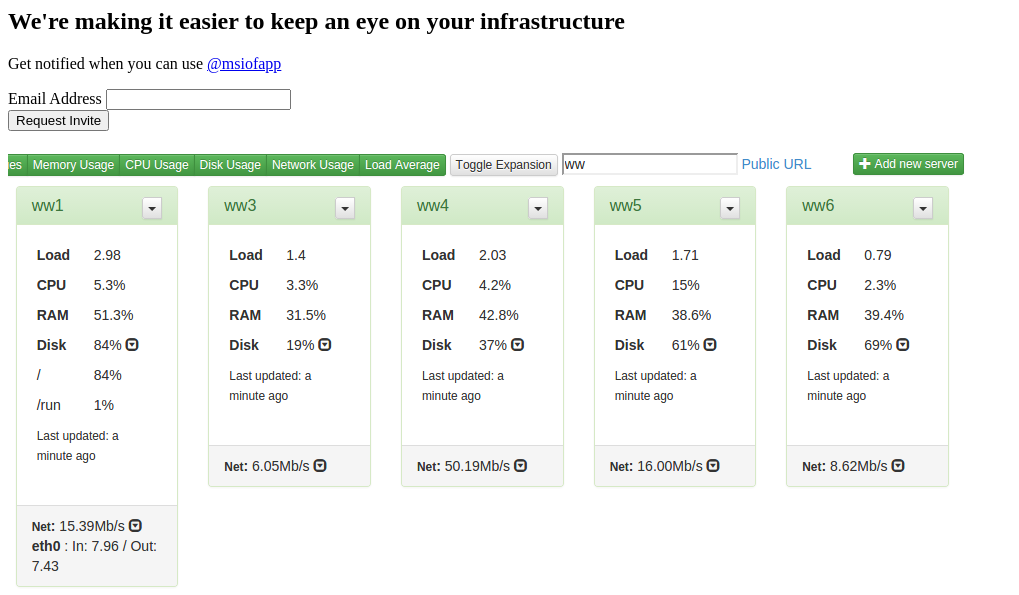
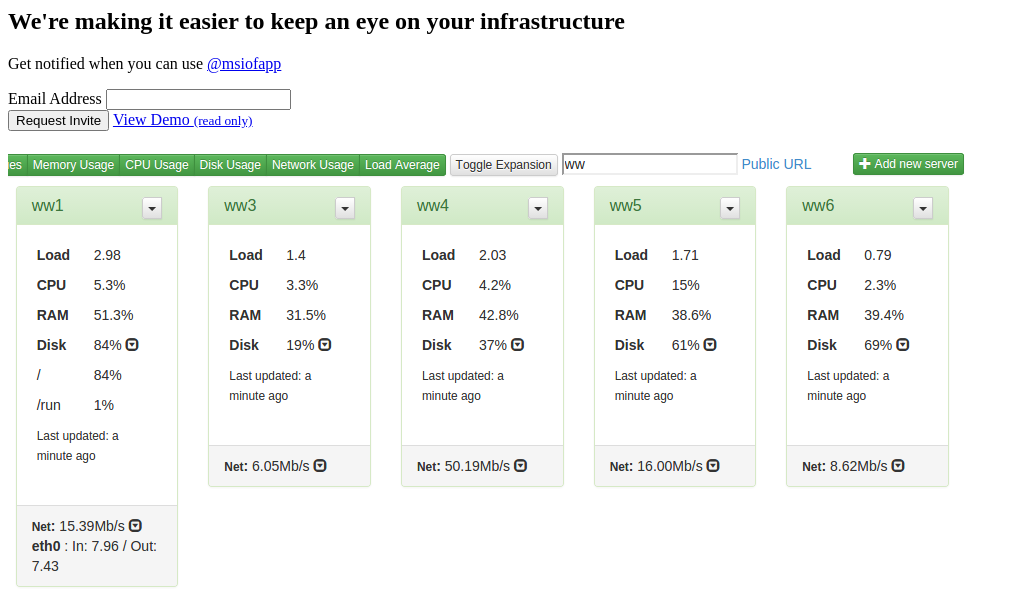
Before and after one commit to ashleyhindle/msiof, a PHP site: template views/earlyaccess.twig in a window 1280 px wide. Shown: the top 595 px of the page, without its empty margins (0-1019 px from the left). Run offline with PHP 8.4, Linux system fonts and the light colour scheme; the template is opened without the code that fills it, so the values that code supplies are empty; some libraries are stand-ins or nearby versions.

Commit message:
added read only demo link

```diff
--- a/views/earlyaccess.twig
+++ b/views/earlyaccess.twig
@@ -11,7 +11,10 @@
 								<div class="response" id="mce-success-response" style="display:none"></div>
 					 </div>    <!-- real people should not fill this in and expect good things - do not remove this or risk form bot signups-->
 					 <div style="position: absolute; left: -5000px;"><input type="text" name="b_78fa3e40dbc975814ef2e7d8c_a190270d65" tabindex="-1" value=""></div>
-					 <div class="clear"><input type="submit" value="Request Invite" name="subscribe" id="mc-embedded-subscribe" class="btn btn-lg btn-success"></div>
+					 <div class="clear">
+								<input type="submit" value="Request Invite" name="subscribe" id="mc-embedded-subscribe" class="btn btn-lg btn-success">
+								<a class='btn btn-lg btn-primary' href='https://myserverisonfire.com/shared/62c3b53b-028b-4262-9a15-c167c31417cb'>View Demo <small>(read only)</small></a>
+					 </div>
 		  </form>
 </div>
 
```
